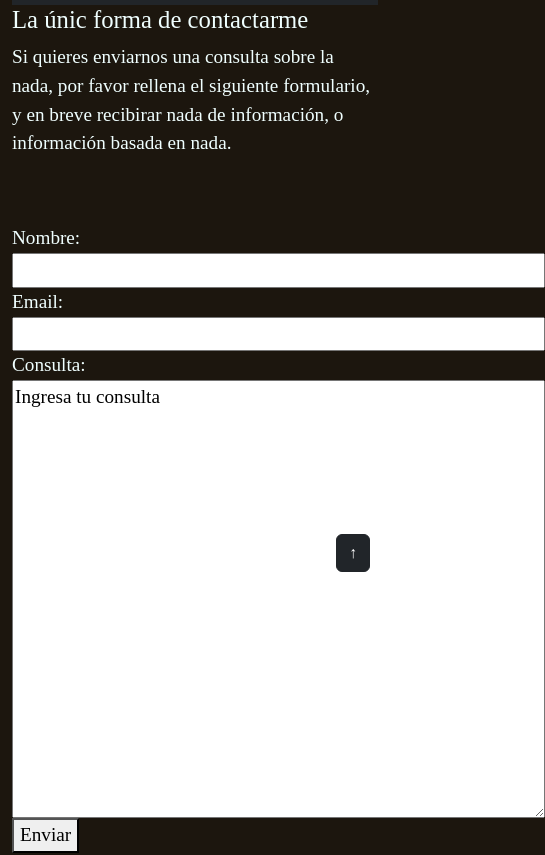
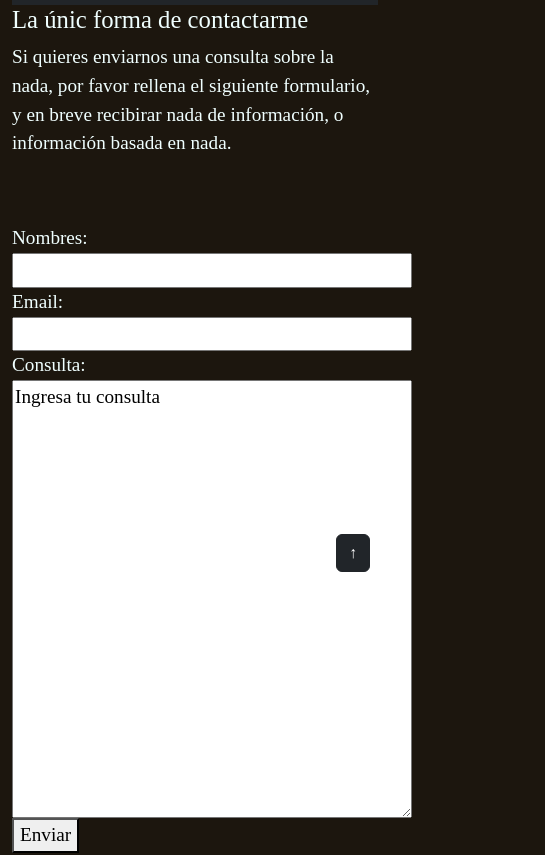
Before and after one commit to Noshygjm/preEntrega2-Moresi, a website: page pages/contacto.html in a window 390 px wide. Shown: the part 252-1107 px from the top of the page, 545 px wide, since content can reach past the window. Drawn offline with nearby package versions, Linux system fonts and the light colour scheme.

Commit message:
correccion responsive paguna contacto.html

```diff
--- a/assets/scss/styles.scss
+++ b/assets/scss/styles.scss
@@ -154,11 +154,13 @@ $body-with: 800px;
 
 /* Formulario de Cntacto */
 .formContacto {
+  width: $body-with / 1.2;
+
   display: flex;
   flex-direction: column;
   flex-wrap: nowrap;
 
-  width: $body-with / 1.5;
+
   margin-left: auto;
   margin-right: auto;
 
@@ -216,6 +218,9 @@ $body-with: 800px;
     opacity: 0;
     transition: opacity 0.5s ease-in-out;
   }
+  .formContacto {
+    width: $body-with / 2;
+  }
 }
 
 @media (min-width: 576px) {
@@ -223,6 +228,7 @@ $body-with: 800px;
     width: 500px;
     height: 500px;
   }
+
 }
 
 @media (min-width: 576px) and (max-width: 767px) {
@@ -246,6 +252,9 @@ $body-with: 800px;
     height: $tamano-casilla-chess2;
     opacity: 0;
     transition: opacity 0.5s ease-in-out;
+  }
+  .formContacto {
+    width: $body-with / 1.8;
   }
 }
 
--- a/pages/contacto.html
+++ b/pages/contacto.html
@@ -81,7 +81,7 @@
         </div>
         <div>
           <form class="formContacto" action="">
-            <label for="fnombre">Nombre:</label>
+            <label for="fnombre">Nombres:</label>
             <input type="text" id="fnombre" name="fnombre" />
 
             <label for="efmail">Email:</label>
```
Also changed, not shown: assets/css/styles.css, 1 other file.
